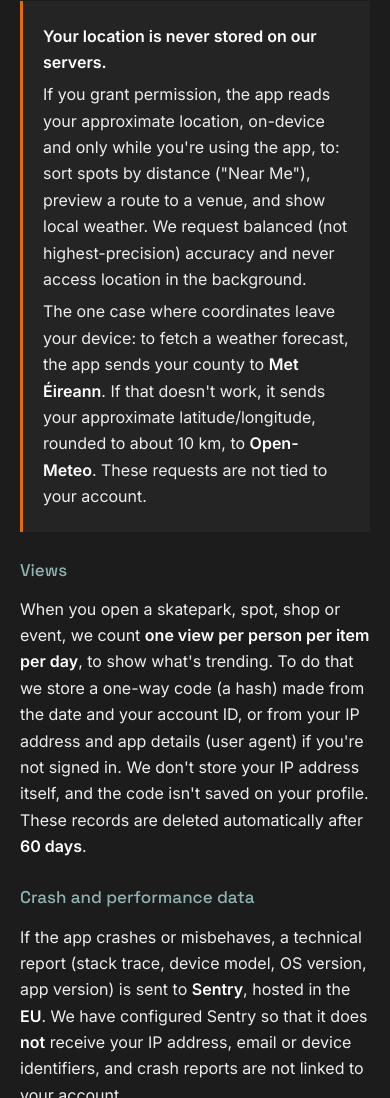
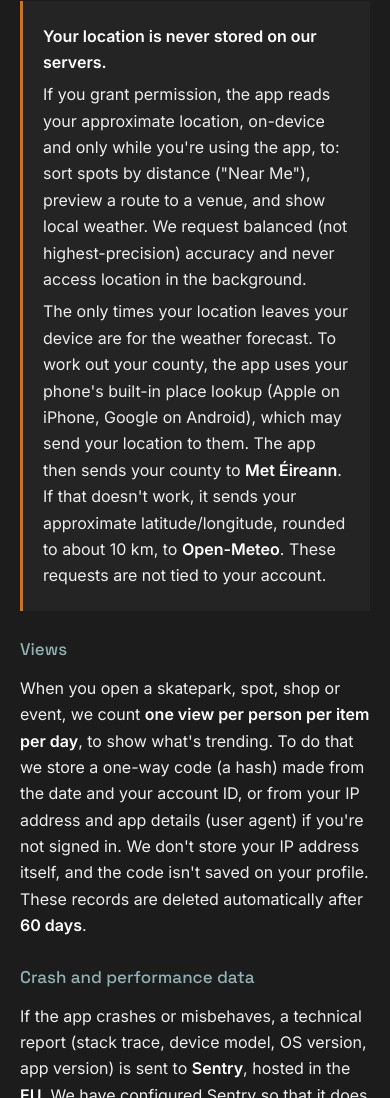
Before and after one commit to DanielBurkeDev/trebune-legal, a plain HTML site: page privacy.html in a window 390 px wide. Shown: the part 2023-3121 px from the top of the page. Drawn offline with Linux system fonts and the light colour scheme.

Commit message:
Privacy policy: mention the phone's place lookup for weather
The county for the Met Éireann forecast comes from the phone's
built-in reverse geocoding (Apple on iPhone, Google on Android), which
can send the location to them. The old wording said weather was the
one case where coordinates leave the device.

Co-Authored-By: Claude Opus 5.5 <noreply@anthropic.com>

```diff
--- a/privacy.html
+++ b/privacy.html
@@ -84,7 +84,7 @@
 <div class="callout">
   <p><strong>Your location is never stored on our servers.</strong></p>
   <p>If you grant permission, the app reads your approximate location, on-device and only while you're using the app, to: sort spots by distance ("Near Me"), preview a route to a venue, and show local weather. We request balanced (not highest-precision) accuracy and never access location in the background.</p>
-  <p>The one case where coordinates leave your device: to fetch a weather forecast, the app sends your county to <strong>Met Éireann</strong>. If that doesn't work, it sends your approximate latitude/longitude, rounded to about 10 km, to <strong>Open-Meteo</strong>. These requests are not tied to your account.</p>
+  <p>The only times your location leaves your device are for the weather forecast. To work out your county, the app uses your phone's built-in place lookup (Apple on iPhone, Google on Android), which may send your location to them. The app then sends your county to <strong>Met Éireann</strong>. If that doesn't work, it sends your approximate latitude/longitude, rounded to about 10 km, to <strong>Open-Meteo</strong>. These requests are not tied to your account.</p>
 </div>
 
 <h3>Views</h3>
```
